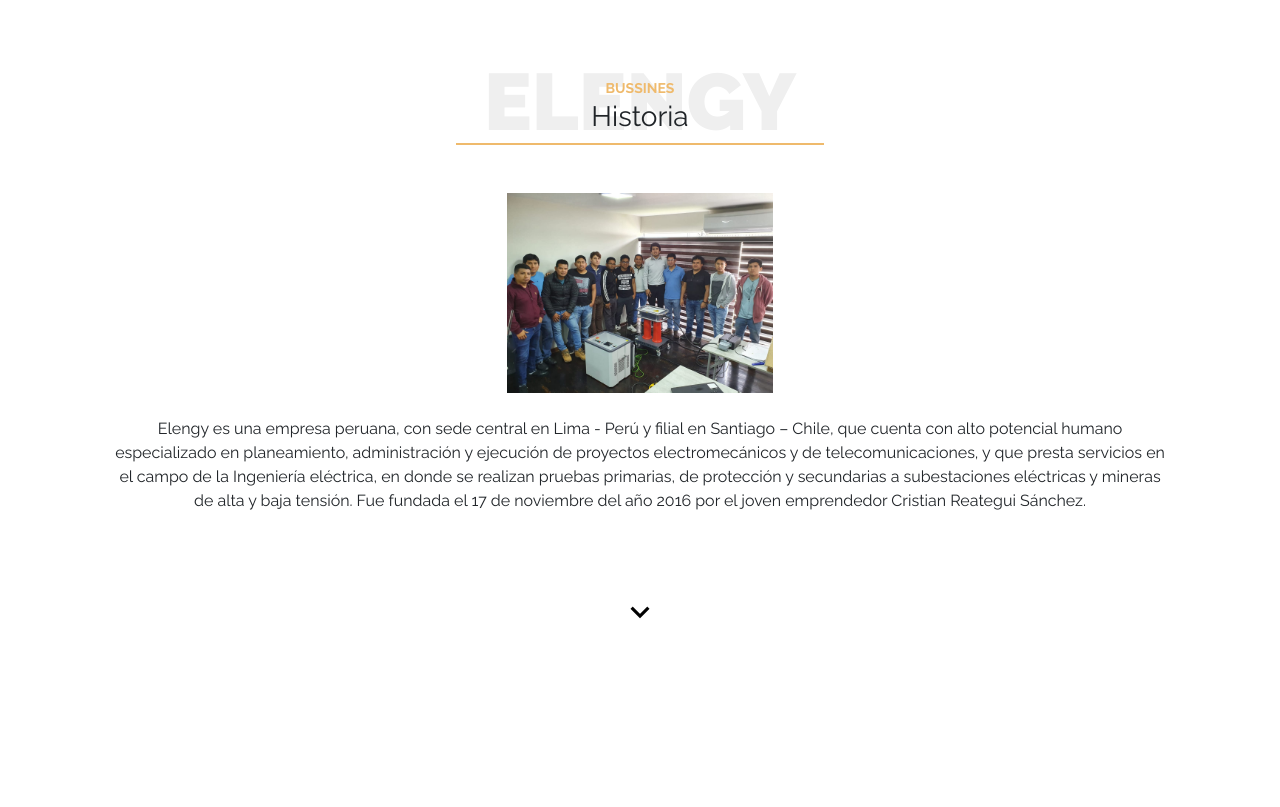
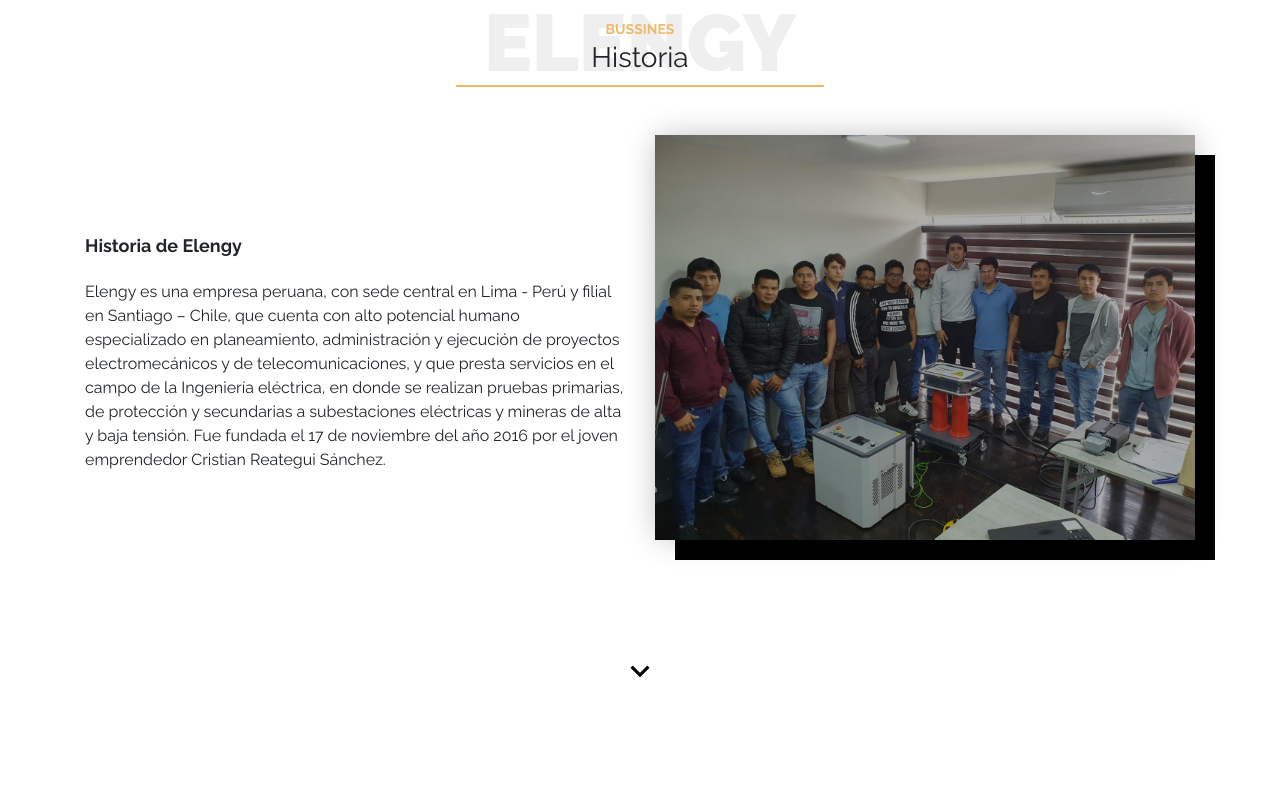
Before and after one commit to lmelgarejo96/Elengy-GC, a plain HTML site: page empresa.html in a window 1280 px wide. Shown: the part 893-1700 px from the top of the page. Drawn offline with nearby package versions, Linux system fonts and the light colour scheme.

Commit message:
cuarto commit creo :'v

```diff
--- a/css/main.css
+++ b/css/main.css
@@ -380,9 +380,10 @@
     padding-top: 100px;
 }
 
-.person-29191 img {
+.person-29191 .img-fluid {
     max-width: 300px;
     height: 200px;
+    border: 1px solid #d6d5d5;
 }
 
 .circular {
@@ -437,6 +438,35 @@
     text-transform: uppercase;
     color: #888;
     letter-spacing: .1rem;
+}
+
+.over-2 {
+    -webkit-filter: brightness(70%);
+    filter: brightness(68%);
+}
+
+.right-box-pro {
+    position: relative;
+    -webkit-box-shadow: 0px 0px 30px -4px rgba(0, 0, 0, 0.3);
+    box-shadow: 0px 0px 30px -4px rgba(0, 0, 0, 0.3);
+    /* max-width: 370px; */
+}
+
+.right-box-pro img {
+    position: relative;
+    z-index: 2;
+}
+
+.right-box-pro::before {
+    content: "";
+    background: url(images/country-quilt-dark.png);
+    width: 100%;
+    height: 100%;
+    position: absolute;
+    bottom: -20px;
+    right: -20px;
+    z-index: 0;
+    background: #000;
 }
 
 .social_29128 a {
--- a/empresa.html
+++ b/empresa.html
@@ -130,20 +130,32 @@
                 <div class="row">
 
                     <div class="col-lg-12 col-md-12 col-sm-12 mb-4">
-                        <div class="person-29191 text-center">
-                            <img src="./assets/img/team-elengy.jpg" alt="Image" class="img-fluid mb-4">
-                            <div class="px-4">
-                                <!-- <h2 class="mb-2">Roxana Janet Quiroz Valenzuela</h2> -->
+                        <div class=" person-29191 ">
+                            <div class="row d-flex justify-content-center align-items-center">
+                                <div class="col-md-6">
+                                    <div>
+                                        <h2 class="mb-4" style="font-weight: bold;">Historia de Elengy</h2>
                                         <!-- <p class="caption mb-4">Docente de curso</p> -->
-                                <p>Elengy es una empresa peruana, con sede central en Lima - Perú y filial en Santiago – Chile, que cuenta con alto potencial humano especializado en planeamiento, administración y ejecución de proyectos electromecánicos y
-                                    de telecomunicaciones, y que presta servicios en el campo de la Ingeniería eléctrica, en donde se realizan pruebas primarias, de protección y secundarias a subestaciones eléctricas y mineras de alta y baja tensión.
-                                    Fue fundada el 17 de noviembre del año 2016 por el joven emprendedor Cristian Reategui Sánchez.</p>
+                                        <p>Elengy es una empresa peruana, con sede central en Lima - Perú y filial en Santiago – Chile, que cuenta con alto potencial humano especializado en planeamiento, administración y ejecución de proyectos electromecánicos
+                                            y de telecomunicaciones, y que presta servicios en el campo de la Ingeniería eléctrica, en donde se realizan pruebas primarias, de protección y secundarias a subestaciones eléctricas y mineras de alta y baja
+                                            tensión. Fue fundada el 17 de noviembre del año 2016 por el joven emprendedor Cristian Reategui Sánchez.</p>
                                         <!-- <div class="social_29128 mt-5">
                                             <a href="#"><span class="icon-facebook"></span></a>
                                             <a href="#"><span class="icon-linkedin"></span></a>
                                             <a href="#"><span class="icon-twitter"></span></a>
                                         </div> -->
                                     </div>
+                                </div>
+                                <div class="col-md-6 mb-5">
+                                    <div class="right-box-pro wow fadeIn">
+                                        <img src="./assets/img/team-elengy.jpg" alt="" class="img-rounded over-2" width="100%">
+                                    </div>
+                                </div>
+
+                            </div>
+
+                            <!-- <img src="./assets/img/team-elengy.jpg" alt="Image" class="img-fluid mb-4" style="max-width: 450px; width: 380px; max-height: 500px; height: 280px;"> -->
+
                         </div>
                     </div>
 
```
Also changed, not shown: herramientas.html (+1 -1 lines), index.html (+3 -3 lines), assets/img/me.jpg (added). Lines whose indentation alone changed are shown as unchanged.
